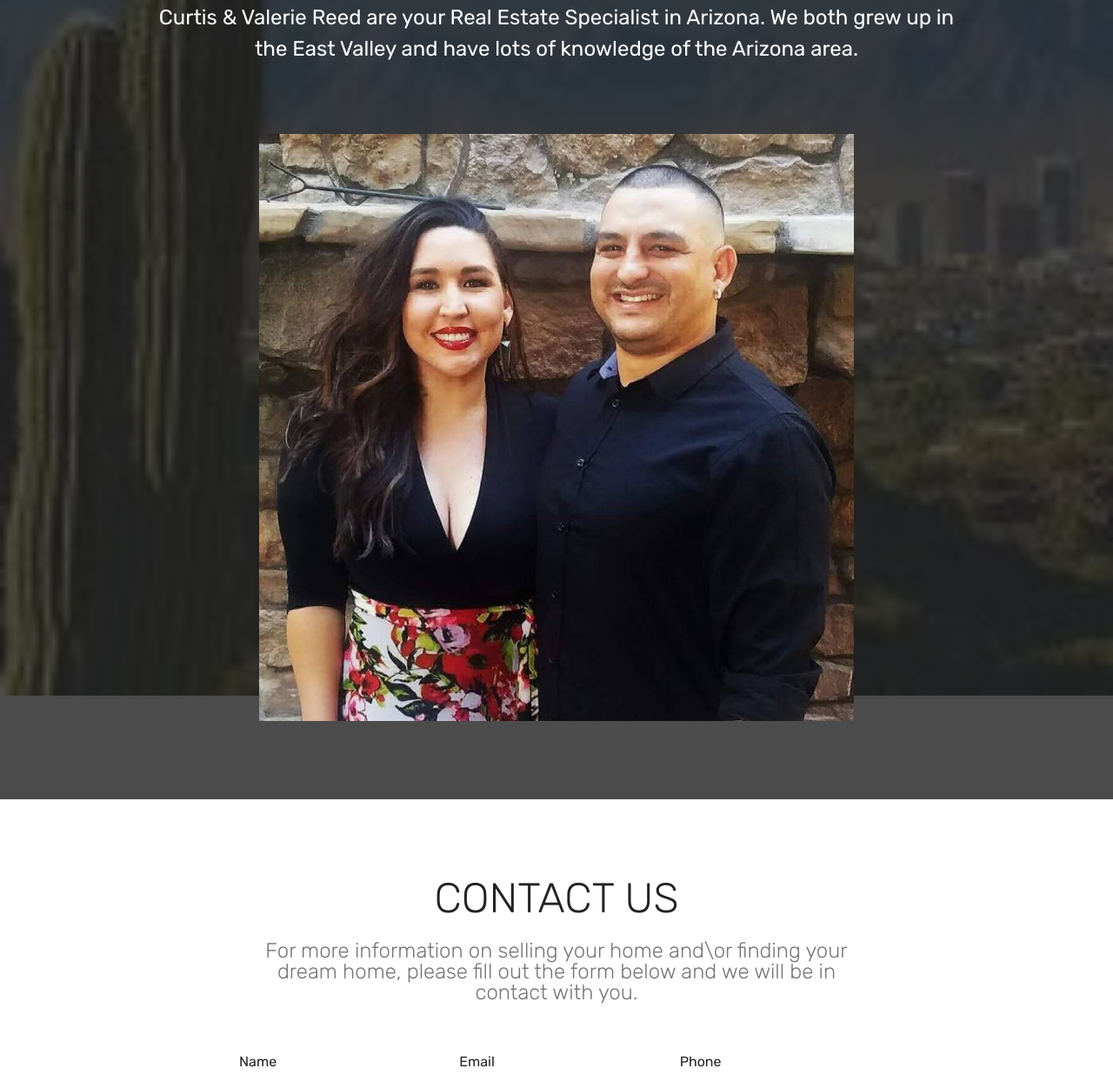
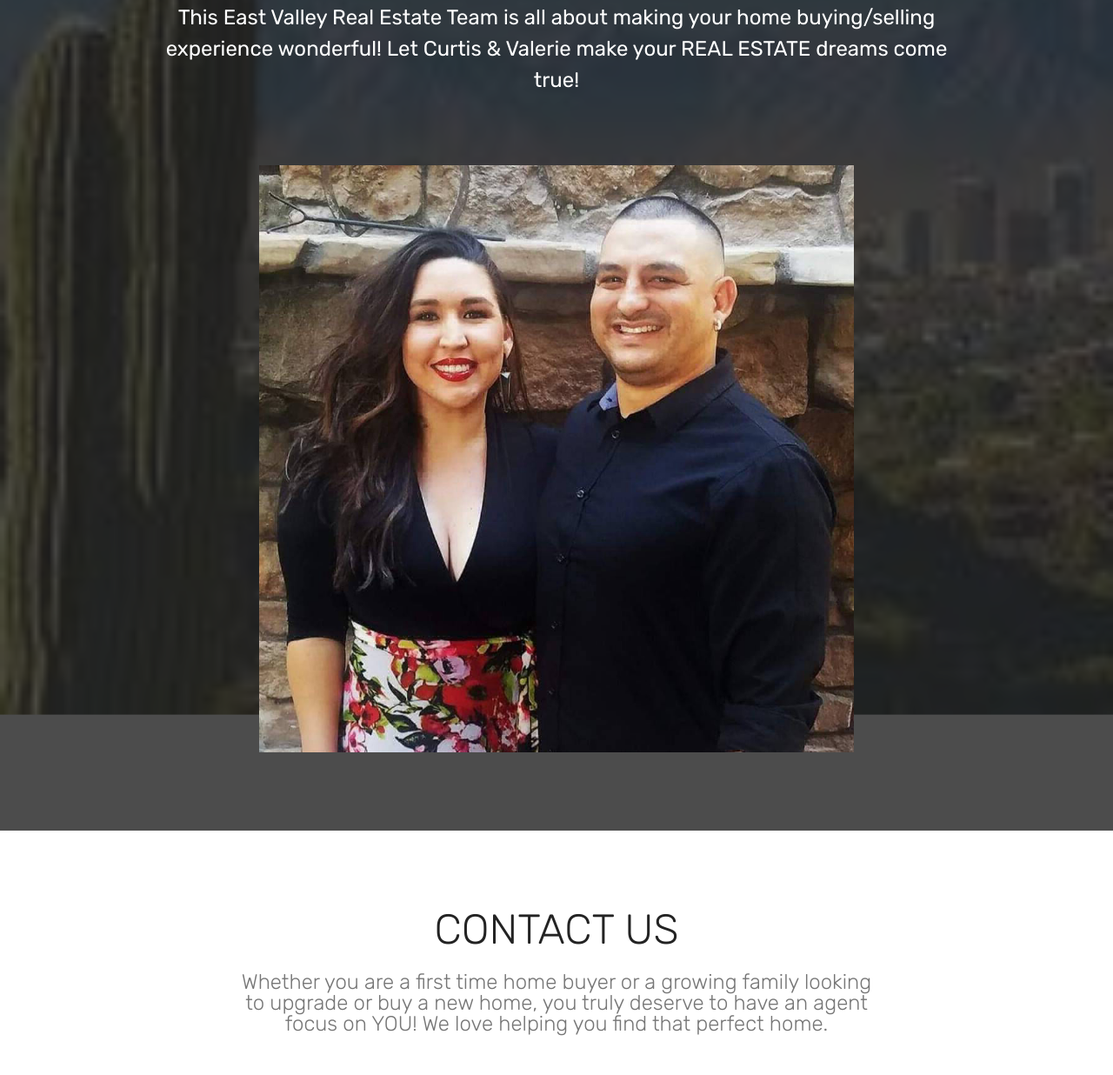
Before and after one commit to creed2332/RealEstate, a plain HTML site: page index.html in a window 1280 px wide. Shown: the part 180-1416 px from the top of the page at 87% size. Drawn offline with Linux system fonts and the light colour scheme.

Commit message:
create github pages

```diff
--- a/index.html
+++ b/index.html
@@ -58,7 +58,7 @@
     </nav>
 </section>
 
-<section class="engine"><a href="https://mobirise.info/j">website templates</a></section><section class="header4 cid-rDc3ZY0CCF mbr-parallax-background" id="header4-4">
+<section class="engine"><a href="https://mobirise.info/d">free site maker</a></section><section class="header4 cid-rDc3ZY0CCF mbr-parallax-background" id="header4-4">
 
 
 
@@ -72,7 +72,7 @@
 
                 <div class="mbr-text align-center mbr-white pb-3">
                     <p class="mbr-text mbr-fonts-style display-5">
-                        Curtis &amp; Valerie Reed are your Real Estate Specialist in Arizona. We both grew up in the East Valley and have lots of knowledge of the Arizona area.
+                        This East Valley Real Estate Team is all about making your home buying/selling experience wonderful! Let Curtis &amp; Valerie make your REAL ESTATE dreams come true!
                     </p>
                 </div>
 
@@ -94,7 +94,7 @@
             <div class="title col-12 col-lg-8">
                 <h2 class="mbr-section-title align-center pb-3 mbr-fonts-style display-2">
                     CONTACT US</h2>
-                <h3 class="mbr-section-subtitle align-center mbr-light pb-3 mbr-fonts-style display-5">For more information on selling your home and\or finding your dream home, please fill out the form below and we will be in contact with you.</h3>
+                <h3 class="mbr-section-subtitle align-center mbr-light pb-3 mbr-fonts-style display-5">Whether you are a first time home buyer or a growing family looking to upgrade or buy a new home, you truly deserve to have an agent focus on YOU! We love helping you find that perfect home.</h3>
             </div>
         </div>
     </div>
@@ -102,7 +102,7 @@
         <div class="row justify-content-center">
             <div class="media-container-column col-lg-8" data-form-type="formoid">
                 <!---Formbuilder Form--->
-                <form action="https://mobirise.com/" method="POST" class="mbr-form form-with-styler" data-form-title="Mobirise Form"><input type="hidden" name="email" data-form-email="true" value="CRj4Ao8qoUURt8V7zaMx2KKERFrbiJJsdVwquf/HKQBnRBFWnsFndN40N7AsHKeyEk6oxWqAW3Zfp+gBkjotlpe5oxpF7GXt/U9HsC1mo5X/L3VZvIP0zNHtNXcKGkBl">
+                <form action="https://mobirise.com/" method="POST" class="mbr-form form-with-styler" data-form-title="Mobirise Form"><input type="hidden" name="email" data-form-email="true" value="YllY4Vvpg1Gdep7ArKhQRzYGDwzTYeH/8X1Adc2Uj9kXojkMUO35htFVd1SL3JNMCcYug/J9z4LYA6cXi54PYZqs0FDTBuDwWpXtT9NMNFWZdt4h0wooY8x+rmUeLNRw">
                     <div class="row">
                         <div hidden="hidden" data-form-alert="" class="alert alert-success col-12">Thanks for filling out the form!
 We will be in contact with you shortly</div>
```
Also changed, not shown: 1 other file.
